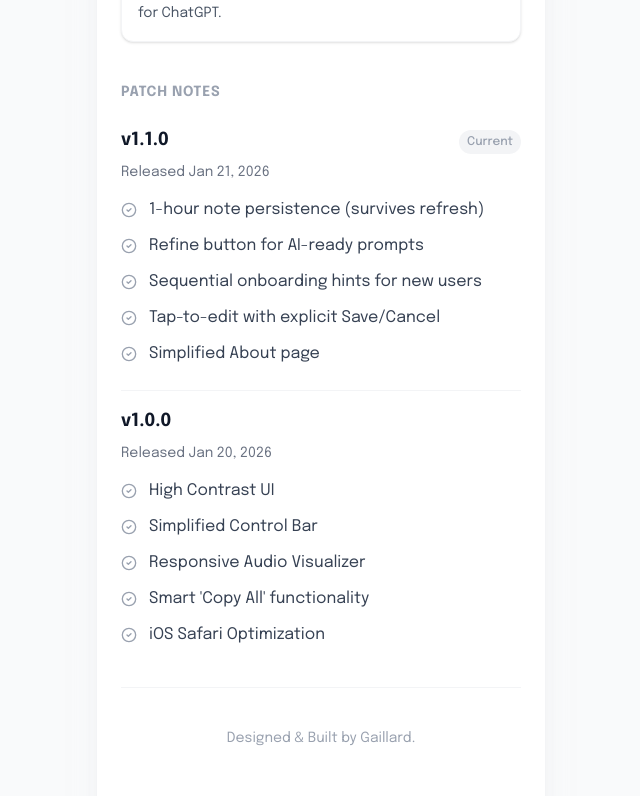
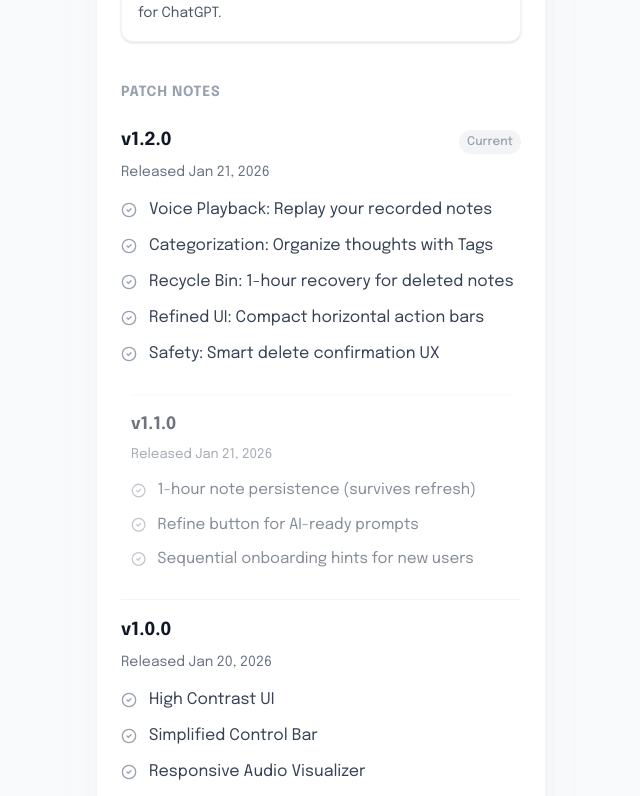
Before and after one commit to berrybrightson1/Voicery, a Next.js app: page /about in a window 1280 px wide. Shown: the part 864-1660 px from the top of the page, without its empty margins (319-959 px from the left). Built offline with nearby package versions, Linux system fonts and the light colour scheme.

Commit message:
feat: add RebryCreatives credits and final UI polish

```diff
--- a/src/app/about/page.tsx
+++ b/src/app/about/page.tsx
@@ -60,17 +60,28 @@ export default function AboutPage() {
 
                         <div className="space-y-2">
                             <div className="flex items-baseline justify-between">
-                                <h3 className="font-bold text-lg text-gray-900">v1.1.0</h3>
+                                <h3 className="font-bold text-lg text-gray-900">v1.2.0</h3>
                                 <span className="text-xs font-medium text-gray-400 bg-gray-100 px-2 py-1 rounded-full">Current</span>
                             </div>
+                            <p className="text-sm text-gray-500 pb-2">Released Jan 21, 2026</p>
+
+                            <ul className="space-y-3">
+                                <PatchItem text="Voice Playback: Replay your recorded notes" />
+                                <PatchItem text="Categorization: Organize thoughts with Tags" />
+                                <PatchItem text="Recycle Bin: 1-hour recovery for deleted notes" />
+                                <PatchItem text="Refined UI: Compact horizontal action bars" />
+                                <PatchItem text="Safety: Smart delete confirmation UX" />
+                            </ul>
+                        </div>
+
+                        <div className="space-y-2 pt-4 border-t border-gray-100 opacity-60 scale-95 origin-center">
+                            <h3 className="font-bold text-lg text-gray-900">v1.1.0</h3>
                             <p className="text-sm text-gray-500 pb-2">Released Jan 21, 2026</p>
 
                             <ul className="space-y-3">
                                 <PatchItem text="1-hour note persistence (survives refresh)" />
                                 <PatchItem text="Refine button for AI-ready prompts" />
                                 <PatchItem text="Sequential onboarding hints for new users" />
-                                <PatchItem text="Tap-to-edit with explicit Save/Cancel" />
-                                <PatchItem text="Simplified About page" />
                             </ul>
                         </div>
 
@@ -90,7 +101,7 @@ export default function AboutPage() {
 
                     {/* Footer */}
                     <section className="pt-10 border-t border-gray-100 text-center">
-                        <p className="text-sm text-gray-400">Designed & Built by Gaillard.</p>
+                        <p className="text-sm text-gray-400">Designed & Built by RebryCreatives.</p>
                     </section>
 
                 </div>
--- a/src/components/BottomControls.tsx
+++ b/src/components/BottomControls.tsx
@@ -20,7 +20,6 @@ export function BottomControls({ isListening, onToggle, volume }: BottomControls
                 ))}
             </div>
 
-            { /* Record Button */}
             <motion.button
                 whileTap={{ scale: 0.92 }}
                 onClick={onToggle}
@@ -41,6 +40,17 @@ export function BottomControls({ isListening, onToggle, volume }: BottomControls
                     <Mic size={30} strokeWidth={2} />
                 )}
             </motion.button>
+
+            {/* Credits */}
+            {!isListening && (
+                <motion.p
+                    initial={{ opacity: 0 }}
+                    animate={{ opacity: 1 }}
+                    className="text-[10px] font-bold uppercase tracking-[0.2em] text-gray-300 mt-2"
+                >
+                    Designed & Built by RebryCreatives
+                </motion.p>
+            )}
         </div>
     )
 }
--- a/src/components/NoteCard.tsx
+++ b/src/components/NoteCard.tsx
@@ -23,6 +23,21 @@ export function NoteCard({ note, isFirstNote = false }: NoteCardProps) {
     const [isPlaying, setIsPlaying] = useState(false);
     const textareaRef = useRef<HTMLTextAreaElement>(null);
     const audioRef = useRef<HTMLAudioElement | null>(null);
+    const cardRef = useRef<HTMLDivElement>(null);
+
+    // Cancel delete confirmation on outside click
+    useEffect(() => {
+        if (!confirmDelete) return;
+
+        const handleClickOutside = (event: MouseEvent) => {
+            if (cardRef.current && !cardRef.current.contains(event.target as Node)) {
+                setConfirmDelete(false);
+            }
+        };
+
+        document.addEventListener("mousedown", handleClickOutside);
+        return () => document.removeEventListener("mousedown", handleClickOutside);
+    }, [confirmDelete]);
 
     // Load hint step from localStorage
     useEffect(() => {
@@ -96,6 +111,7 @@ export function NoteCard({ note, isFirstNote = false }: NoteCardProps) {
 
     return (
         <motion.div
+            ref={cardRef}
             layout
             initial={{ opacity: 0, y: 10, scale: 0.98 }}
             animate={{ opacity: 1, y: 0, scale: 1 }}
```
